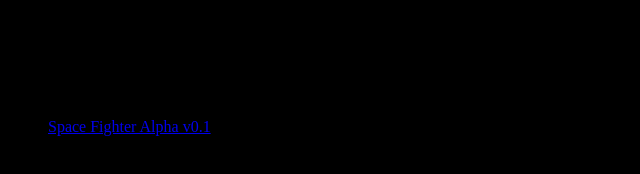
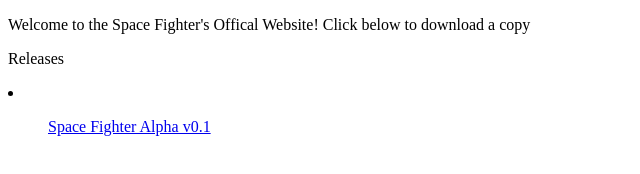
Before and after one commit to Zame012/Space-Fighter.github.io, a plain HTML site: page index.html in a window 1280 px wide. Shown: the whole page, without its empty margins (0-640 px from the left). Drawn offline with Linux system fonts and the light colour scheme.

Commit message:
Update index.html

```diff
--- a/index.html
+++ b/index.html
@@ -5,7 +5,7 @@
 </head>
 
 <style>
-  body{ background-color:black;}
+
 </style>
 
 <body>
```
